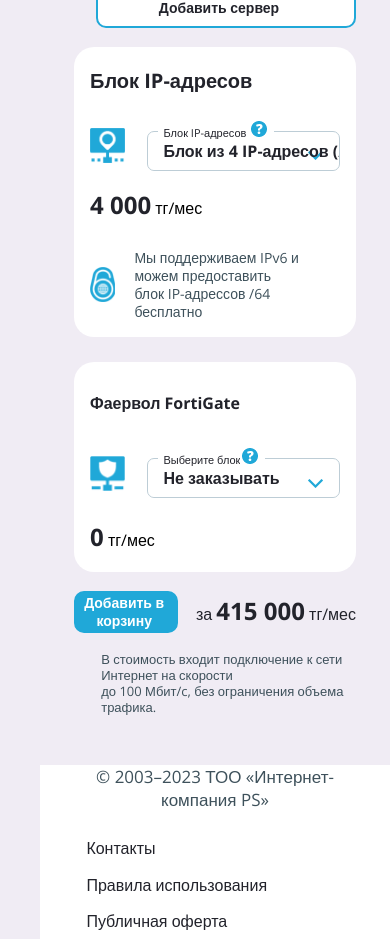
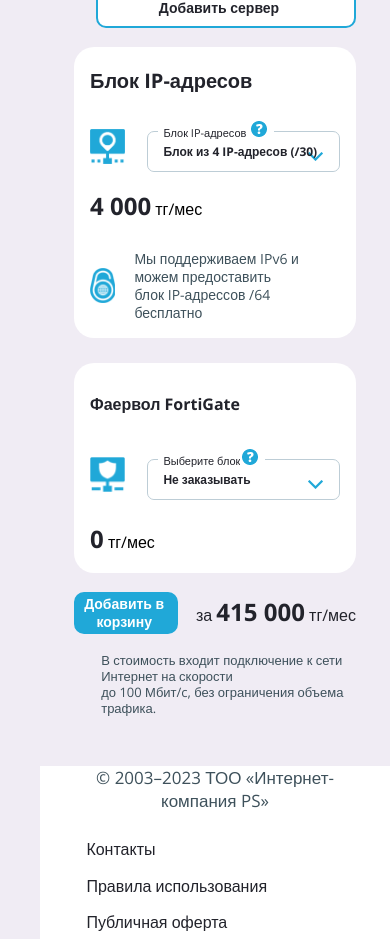
Before and after one commit to Asmmmir/ps_test, a React (Vite) app: page / in a window 390 px wide. Shown: the part 1333-2272 px from the top of the page. Built offline with nearby package versions, Linux system fonts and the light colour scheme.

Commit message:
media for fonts in ip and firewall sections

```diff
--- a/src/components/Firewall/firewall-section.scss
+++ b/src/components/Firewall/firewall-section.scss
@@ -49,7 +49,7 @@
         font-weight: 700;
         font-family: 'Open Sans', sans-serif;
 
-    @include customSelect;
+        @include customSelect;
 
     }
 
@@ -146,6 +146,7 @@
             color: #ffffff;
             font-weight: 700;
             font-family: 'Open Sans', sans-serif;
+
             &:hover {
                 box-shadow: rgba(0, 0, 0, 0.24) 0px 3px 8px;
             }
@@ -176,7 +177,7 @@
         line-height: 16px;
         color: #3e515b;
         font-weight: 400;
-            margin-left: 1.7rem;
+        margin-left: 1.7rem;
     }
 }
 
@@ -190,6 +191,9 @@
     .firewall {
         padding: 0 34px;
 
+        select {
+            font-size: 12px;
+        }
 
         &__ip-address {
             width: 100%;
--- a/src/components/IpSection/ip-section.scss
+++ b/src/components/IpSection/ip-section.scss
@@ -126,6 +126,10 @@
     .block-ip {
         padding: 0 34px;
 
+        select {
+            font-size: 12px;
+        }
+
         &__wrapper {
             width: 100%;
             flex-direction: column;
```
